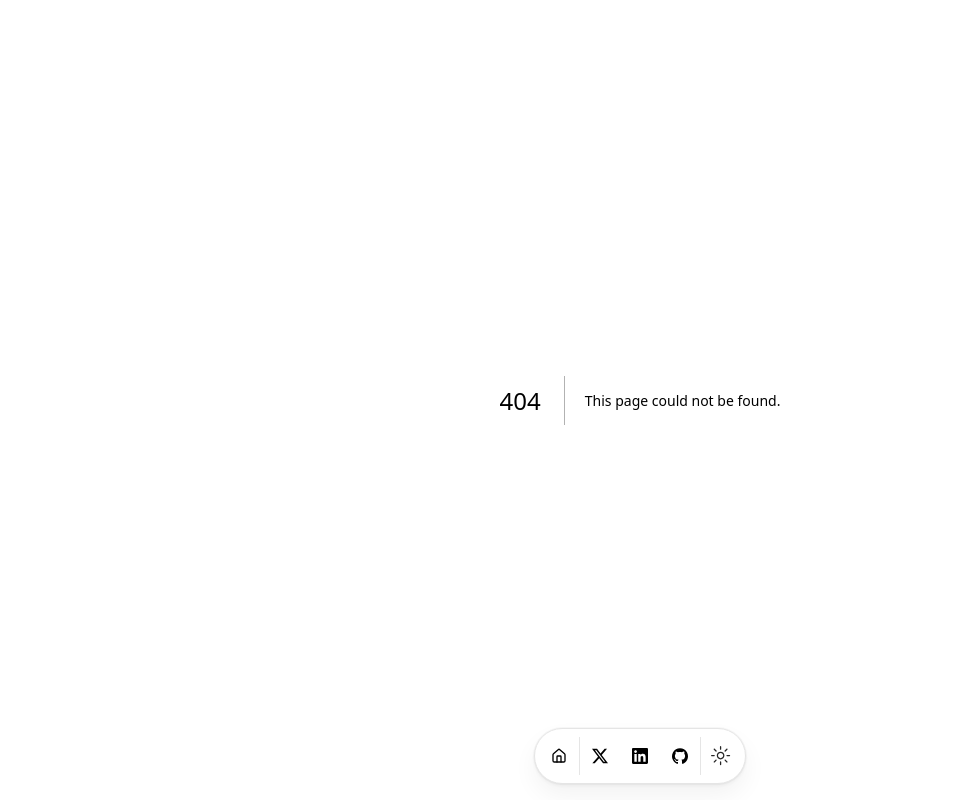
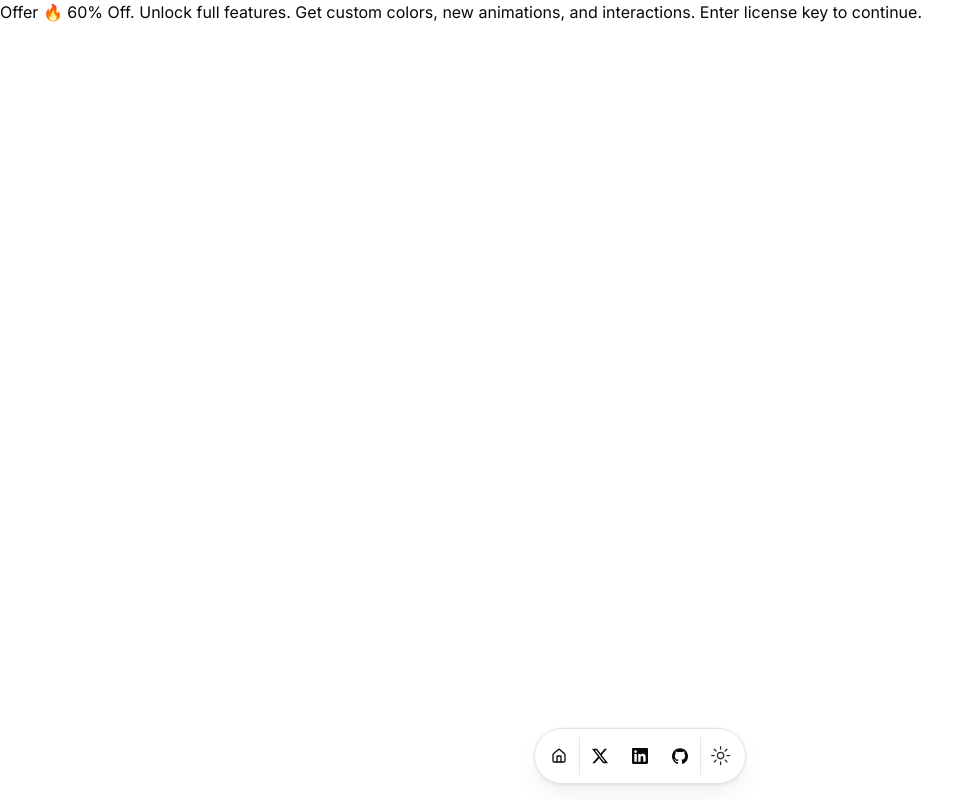
Before and after one commit to bhuwanmahato/portfolio-website, a Next.js app: page /activation-key in a window 1280 px wide. Before the commit this address had no page. Shown: the whole page, without its empty margins (0-979 px from the left). Built offline with nearby package versions, Linux system fonts and the light colour scheme.

Commit message:
activation key

```diff
--- /dev/null
+++ b/src/app/activation-key/page.tsx
@@ -0,0 +1,16 @@
+import React from "react";
+
+const ActivationKey = () => {
+  const data = {
+    message:
+      "Offer 🔥 60% Off. Unlock full features. Get custom colors, new animations, and interactions. Enter license key to continue.",
+  };
+
+  return (
+    <div>
+      <p>{data.message}</p>
+    </div>
+  );
+};
+
+export default ActivationKey;
```
